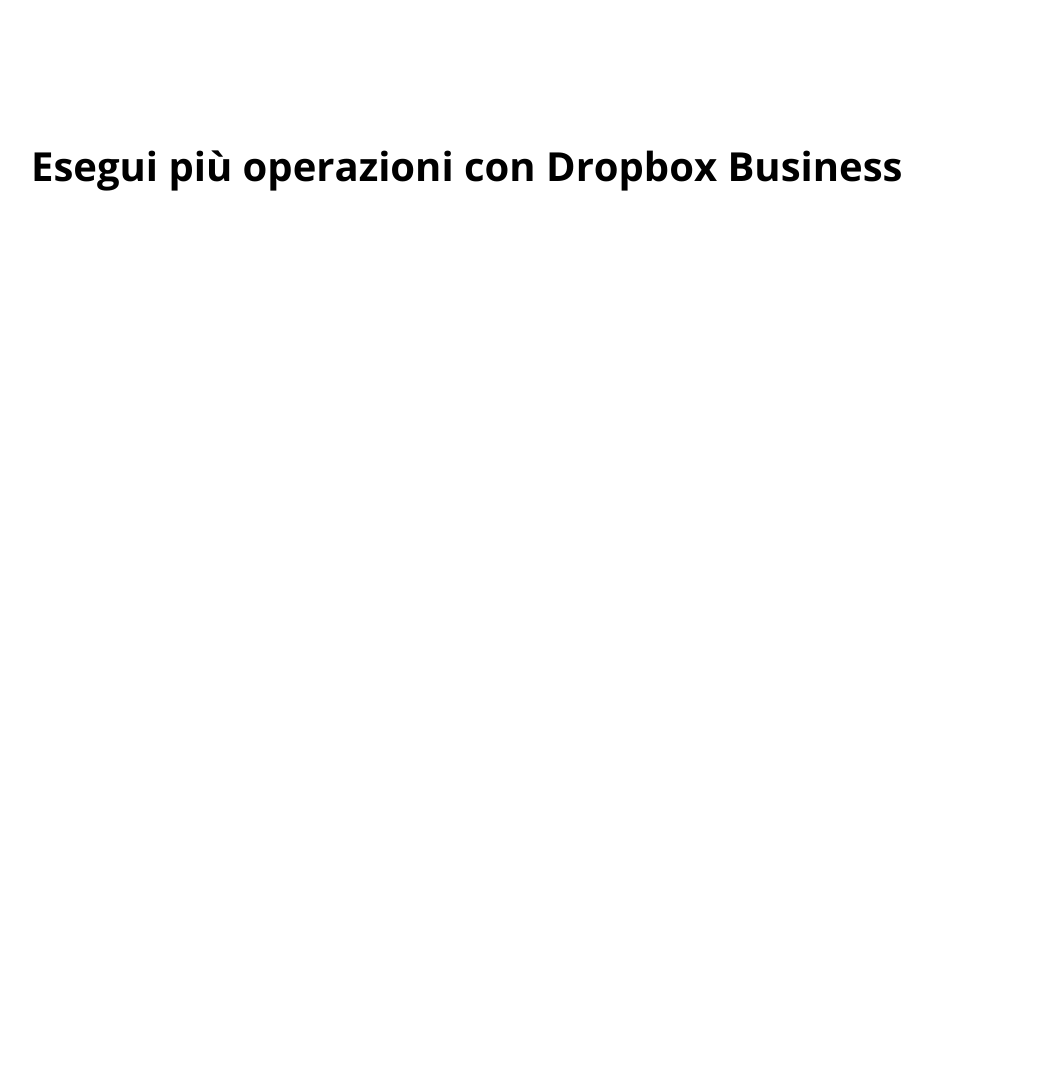
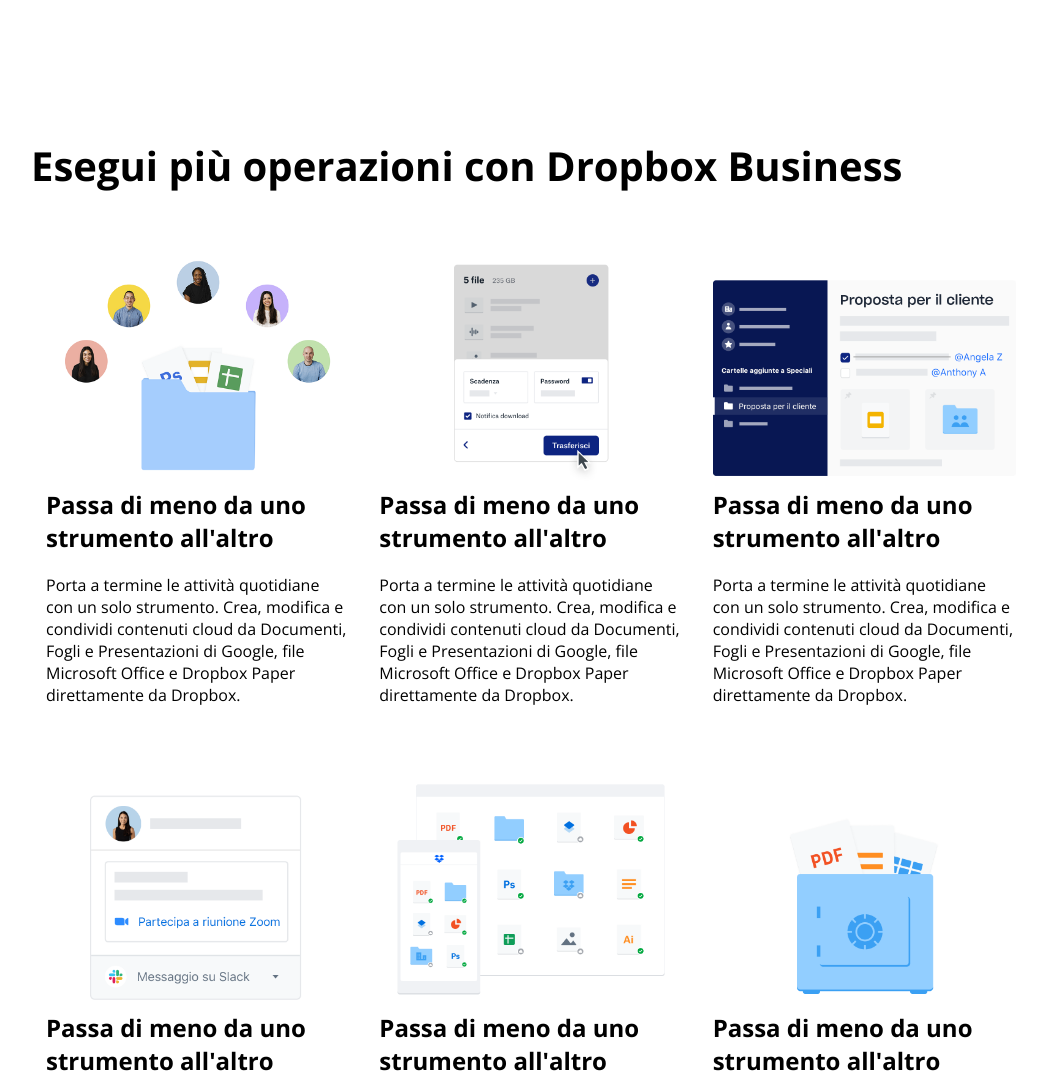
Before and after one commit to edocico/htmlcss-dropbox, a plain HTML site: page index.html in a window 1280 px wide. Shown: the part 3002-4075 px from the top of the page, without its empty margins (109-1152 px from the left). Before the commit the page ends 3245 px from the top, so only its background shows below. Drawn offline with nearby package versions, Linux system fonts and the light colour scheme.

Commit message:
features section style

```diff
--- a/css/style.css
+++ b/css/style.css
@@ -290,8 +290,30 @@ h3 {
     padding: 10px 15px;
 }
 
+.find-partner p {
+    font-weight: 300;
+}
+
 /* section features */
 
 .features {
     padding-top: 140px;
 }
+
+.features .row {
+    display: flex;
+    flex-wrap: wrap;
+}
+
+.features .col-4 {
+    margin-bottom: 60px;
+    padding: 0 15px;
+}
+
+.features h3 {
+    margin-bottom: 20px;
+}
+
+.features p {
+    font-weight: 300;
+}
--- a/index.html
+++ b/index.html
@@ -209,34 +209,46 @@
                 </div>
                 <div class="row">
                     <div class="col-4">
-                        <figure></figure>
-                        <h3></h3>
-                        <p></p>
+                        <figure>
+                            <img src="./img/business-feature-switching-tools.png" alt="">
+                        </figure>
+                        <h3>Passa di meno da uno strumento all'altro</h3>
+                        <p>Porta a termine le attività quotidiane con un solo strumento. Crea, modifica e condividi contenuti cloud da Documenti, Fogli e Presentazioni di Google, file Microsoft Office e Dropbox Paper direttamente da Dropbox.</p>
                     </div>
                     <div class="col-4">
-                        <figure></figure>
-                        <h3></h3>
-                        <p></p>
+                        <figure>
+                            <img src="./img/business-feature-send-files-it.png" alt="">
+                        </figure>
+                        <h3>Passa di meno da uno strumento all'altro</h3>
+                        <p>Porta a termine le attività quotidiane con un solo strumento. Crea, modifica e condividi contenuti cloud da Documenti, Fogli e Presentazioni di Google, file Microsoft Office e Dropbox Paper direttamente da Dropbox.</p>
                     </div>
                     <div class="col-4">
-                        <figure></figure>
-                        <h3></h3>
-                        <p></p>
+                        <figure>
+                            <img src="./img/business-feature-coordinate-it.png" alt="">
+                        </figure>
+                        <h3>Passa di meno da uno strumento all'altro</h3>
+                        <p>Porta a termine le attività quotidiane con un solo strumento. Crea, modifica e condividi contenuti cloud da Documenti, Fogli e Presentazioni di Google, file Microsoft Office e Dropbox Paper direttamente da Dropbox.</p>
                     </div>
                     <div class="col-4">
-                        <figure></figure>
-                        <h3></h3>
-                        <p></p>
+                        <figure>
+                            <img src="./img/business-feature-integrations-it.png" alt="">
+                        </figure>
+                        <h3>Passa di meno da uno strumento all'altro</h3>
+                        <p>Porta a termine le attività quotidiane con un solo strumento. Crea, modifica e condividi contenuti cloud da Documenti, Fogli e Presentazioni di Google, file Microsoft Office e Dropbox Paper direttamente da Dropbox.</p>
                     </div>
                     <div class="col-4">
-                        <figure></figure>
-                        <h3></h3>
-                        <p></p>
+                        <figure>
+                            <img src="./img/business-feature-multi-device.png" alt="">
+                        </figure>
+                        <h3>Passa di meno da uno strumento all'altro</h3>
+                        <p>Porta a termine le attività quotidiane con un solo strumento. Crea, modifica e condividi contenuti cloud da Documenti, Fogli e Presentazioni di Google, file Microsoft Office e Dropbox Paper direttamente da Dropbox.</p>
                     </div>
                     <div class="col-4">
-                        <figure></figure>
-                        <h3></h3>
-                        <p></p>
+                        <figure>
+                            <img src="./img/business-feature-security.png" alt="">
+                        </figure>
+                        <h3>Passa di meno da uno strumento all'altro</h3>
+                        <p>Porta a termine le attività quotidiane con un solo strumento. Crea, modifica e condividi contenuti cloud da Documenti, Fogli e Presentazioni di Google, file Microsoft Office e Dropbox Paper direttamente da Dropbox.</p>
                     </div>
                 </div>
             </div>
```
